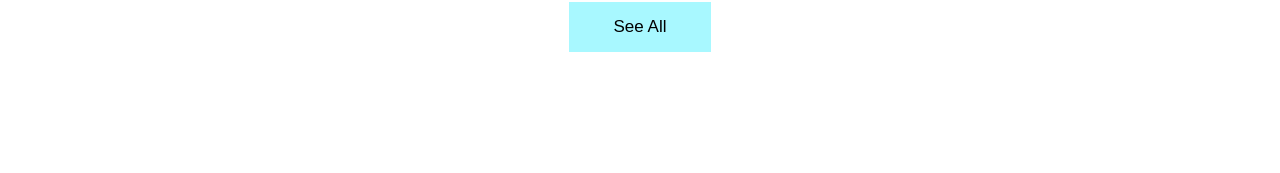
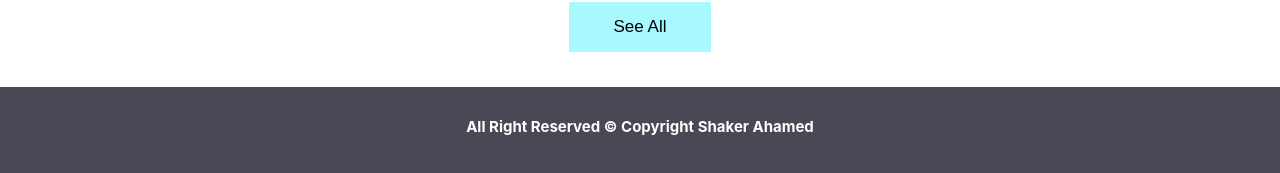
Before and after one commit to shakerscode/trast-list-web-app, a React (Create React App) app: page / in a window 1280 px wide. Shown: the part 1174-1347 px from the top of the page. Before the commit the page ends 1246 px from the top, so only its background shows below. Built offline with nearby package versions, Linux system fonts and the light colour scheme.

Commit message:
footer added

```diff
--- a/src/App.js
+++ b/src/App.js
@@ -4,6 +4,7 @@ import './App.css';
 import AllReviews from './components/AllReviews/AllReviews';
 import Blog from './components/Blog/Blog';
 import Dashboard from './components/Dashboard/Dashboard';
+import Footer from './components/Footer/Footer';
 import Header from './components/Header/Header';
 import Home from './components/Home/Home';
 import NotFound from './components/NotFound/NotFound';
@@ -19,6 +20,7 @@ function App() {
         <Route path='/blog' element={<Blog></Blog>}></Route>
         <Route path='*' element = {<NotFound></NotFound>}></Route>
       </Routes>
+      <Footer></Footer>
     </div>
   );
 }
--- /dev/null
+++ b/src/components/Footer/Footer.css
@@ -0,0 +1,10 @@
+.footer-sec{
+    background-color: rgba(5, 5, 22, 0.724);
+    height: 100px;
+    margin: auto;
+}
+.footer-sec h6{
+    padding: 30px;
+    font-size: 15px;
+   color: white;
+}
--- /dev/null
+++ b/src/components/Footer/Footer.js
@@ -0,0 +1,12 @@
+import React from 'react';
+import './Footer.css'
+
+const Footer = () => {
+    return (
+        <div className='footer-sec'>
+            <h6>All Right Reserved © Copyright Shaker Ahamed</h6>
+        </div>
+    );
+};
+
+export default Footer;
```
